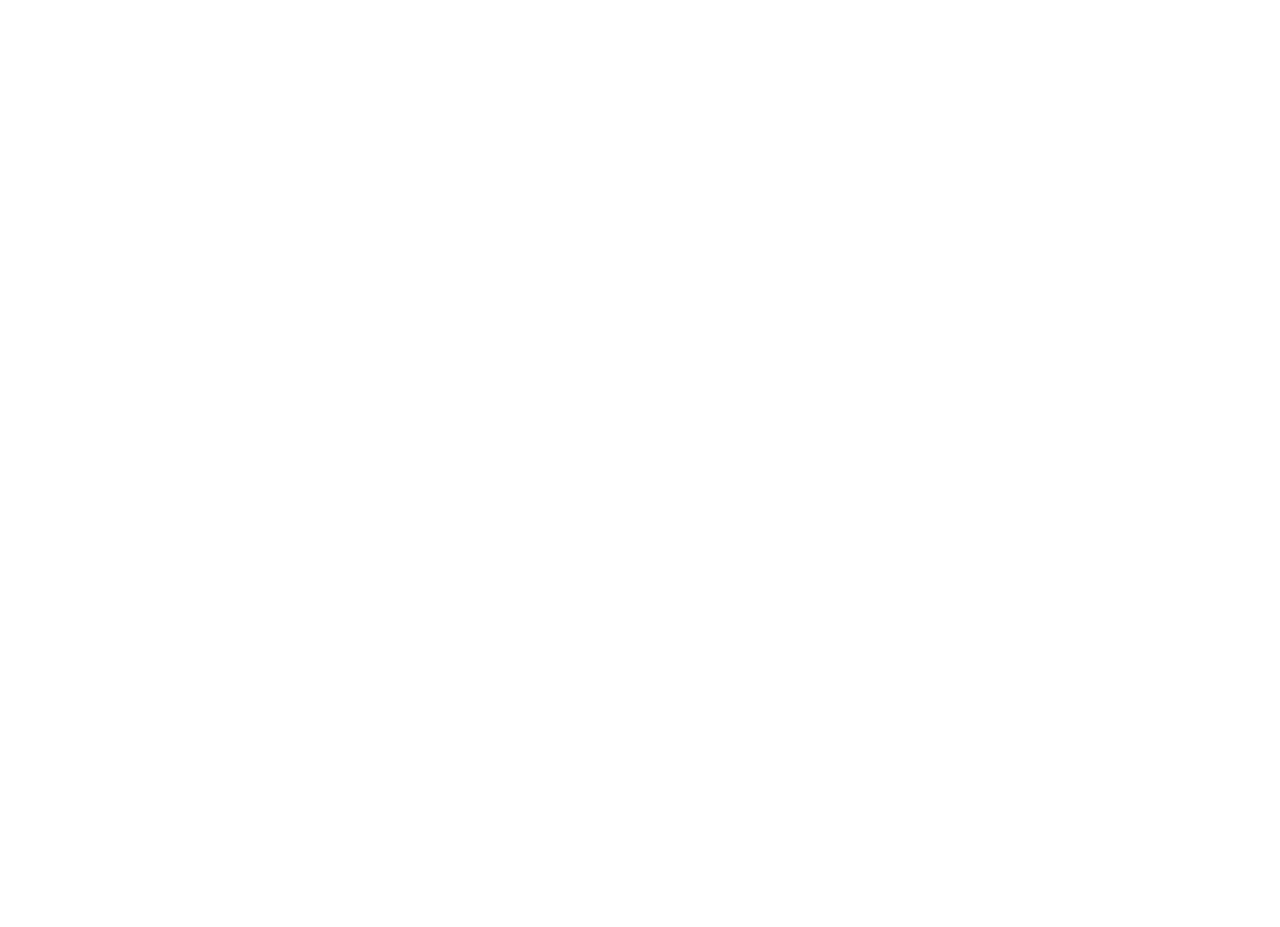
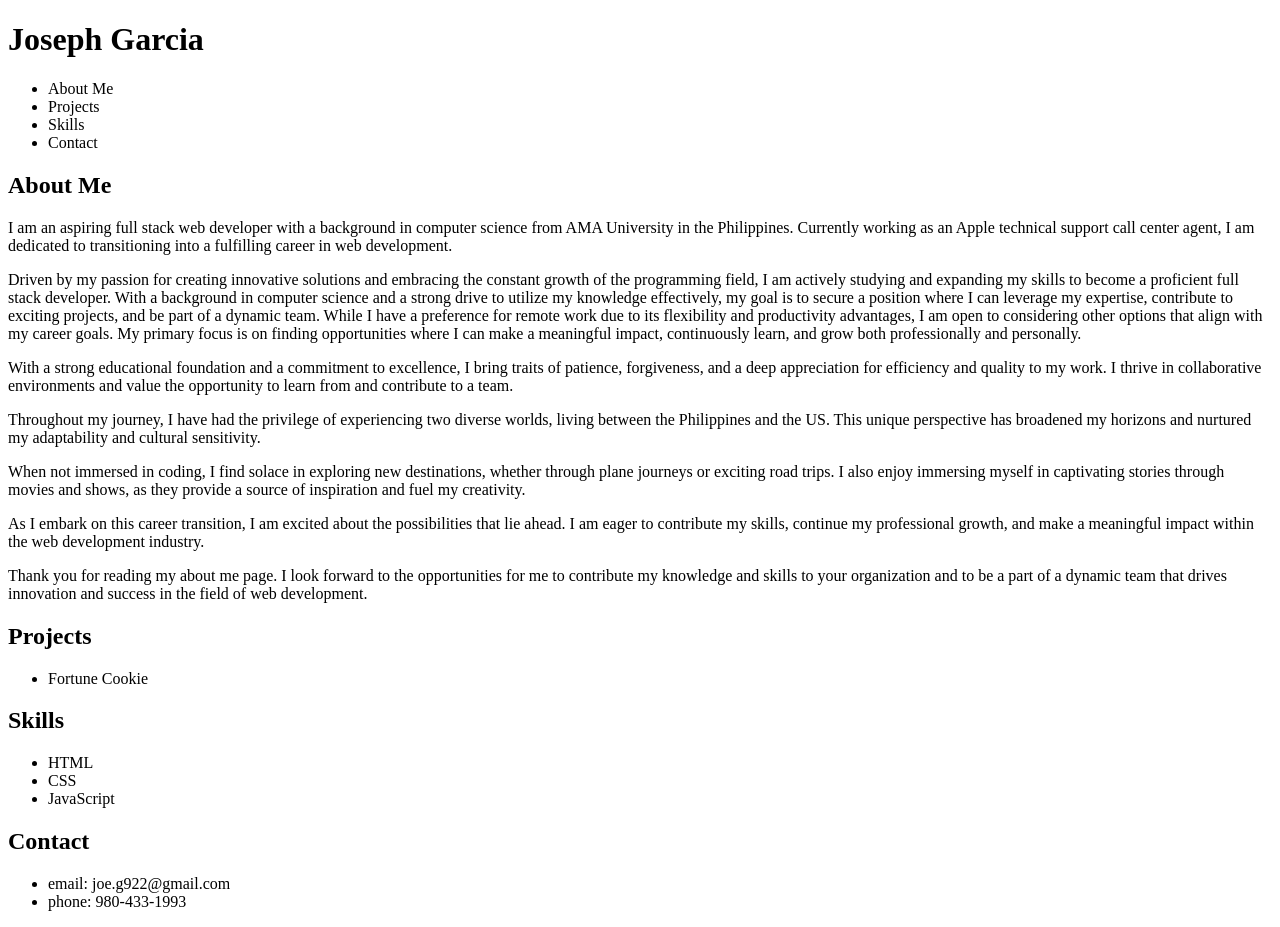
Before and after one commit to josephgarcia1/Personal_Portfolio_Website, a plain HTML site: page index.html in a window 1280 px wide. Before the commit the page ends 800 px from the top, so only its background shows below. Drawn offline with Linux system fonts and the light colour scheme.

Commit message:
Add main and header

```diff
--- a/index.html
+++ b/index.html
@@ -1,3 +1,7 @@
+<!--
+    7-4-2023 // make the skeleton of the website. top to bottom strategy
+-->
+
 <!DOCTYPE html>
 <html lang="en">
 <head>
@@ -7,6 +11,69 @@
     <title>Document</title>
 </head>
 <body>
+    <header>
+        <h1>Joseph Garcia</h1>
+        <nav>
+            <ul>
+                <li>About Me</li>
+                <li>Projects</li>
+                <li>Skills</li>
+                <li>Contact</li>
+            </ul>
+        </nav>
+    </header>
+    <main>
+        <section><!--- About Me -->
+            <div>
+                <h2>About Me</h2>
+                <p>
+                    I am an aspiring full stack web developer with a background in computer science from AMA University in the Philippines. Currently working as an Apple technical support call center agent, I am dedicated to transitioning into a fulfilling career in web development.
+                </p>
+                <p>
+                    Driven by my passion for creating innovative solutions and embracing the constant growth of the programming field, I am actively studying and expanding my skills to become a proficient full stack developer. With a background in computer science and a strong drive to utilize my knowledge effectively, my goal is to secure a position where I can leverage my expertise, contribute to exciting projects, and be part of a dynamic team. While I have a preference for remote work due to its flexibility and productivity advantages, I am open to considering other options that align with my career goals. My primary focus is on finding opportunities where I can make a meaningful impact, continuously learn, and grow both professionally and personally.
 
+                </p>
+                <p>
+                    With a strong educational foundation and a commitment to excellence, I bring traits of patience, forgiveness, and a deep appreciation for efficiency and quality to my work. I thrive in collaborative environments and value the opportunity to learn from and contribute to a team.
+                </p>
+                <p>
+                    Throughout my journey, I have had the privilege of experiencing two diverse worlds, living between the Philippines and the US. This unique perspective has broadened my horizons and nurtured my adaptability and cultural sensitivity.
+                </p>
+                <p>
+                    When not immersed in coding, I find solace in exploring new destinations, whether through plane journeys or exciting road trips. I also enjoy immersing myself in captivating stories through movies and shows, as they provide a source of inspiration and fuel my creativity.
+                </p>
+                <p>
+                  As I embark on this career transition, I am excited about the possibilities that lie ahead. I am eager to contribute my skills, continue my professional growth, and make a meaningful impact within the web development industry.
+                </p>
+                <p>
+                    Thank you for reading my about me page. I look forward to the opportunities for me to contribute my knowledge and skills to your organization and to be a part of a dynamic team that drives innovation and success in the field of web development.
+                </p>
+            </div>
+            <aside>
+                <!-- image of me -->
+            </aside>
+        </section>
+        <section><!--- Projects -->
+            <h2>Projects</h2>
+            <ul>
+                <li>Fortune Cookie</li>
+            </ul>
+        </section>
+        <section><!--- Skills -->
+            <h2>Skills</h2>
+            <ul>
+                <li>HTML</li>
+                <li>CSS</li>
+                <li>JavaScript</li>
+            </ul>
+        </section>
+        <section><!--- Contact -->
+            <h2>Contact</h2>
+            <ul>
+                <li>email: joe.g922@gmail.com</li>
+                <li>phone: 980-433-1993</li>
+            </ul>
+        </section>
+    </main>
 </body>
 </html>
```
